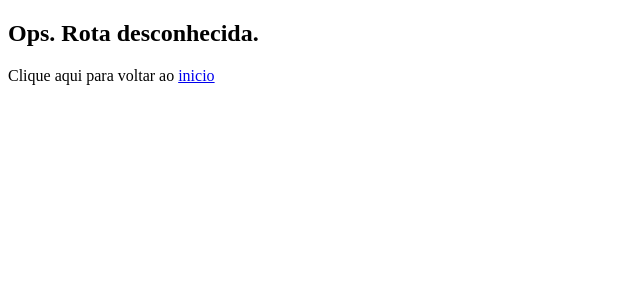
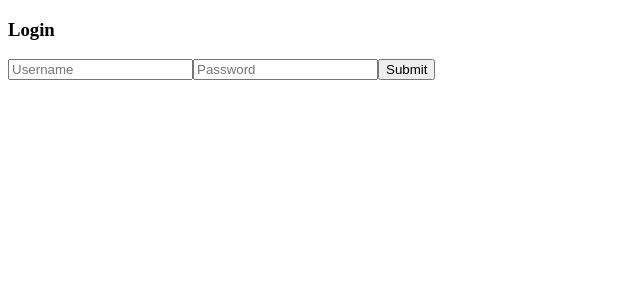
Before and after one commit to rafareisbr/mfes-bank-front, a React (Create React App) app: page /login in a window 1280 px wide. Shown: the top 300 px of the page, without its empty margins (0-640 px from the left). Built offline with nearby package versions, Linux system fonts and the light colour scheme.

Commit message:
Login form working

```diff
--- a/package.json
+++ b/package.json
@@ -7,11 +7,13 @@
     "@testing-library/react": "^13.2.0",
     "@testing-library/user-event": "^13.5.0",
     "axios": "^0.27.2",
+    "formik": "^2.2.9",
     "react": "^18.1.0",
     "react-dom": "^18.1.0",
     "react-router-dom": "^6.3.0",
     "react-scripts": "5.0.1",
-    "web-vitals": "^2.1.4"
+    "web-vitals": "^2.1.4",
+    "yup": "^0.32.11"
   },
   "scripts": {
     "start": "react-scripts start",
--- /dev/null
+++ b/src/contexts/AuthContext.jsx
@@ -0,0 +1,25 @@
+const { useState } = require("react");
+const { http } = require("../config/axios");
+
+const AuthContext = ({ children }) => {
+  const [token, setToken] = useState(null);
+
+  const handleLogin = async ({ username, password }) => {
+    const response = await http.post("/login/", { username, password });
+    setToken(response.data.token);
+  };
+
+  const handleLogout = () => {
+    setToken(null);
+  };
+
+  const value = {
+    token,
+    handleLogin,
+    handleLogout,
+  };
+
+  return <AuthContext.Provider value={value}>{children}</AuthContext.Provider>;
+};
+
+export default AuthContext;
--- a/src/index.jsx
+++ b/src/index.jsx
@@ -10,6 +10,8 @@ import BancoListagem from "./pages/Banco/Listagem";
 import BancoDetalhes from "./pages/Banco/Detalhes";
 import AgenciaDetalhes from "./pages/Agencia/Detalhes";
 import { NotFound } from "./pages/NotFound";
+import { Login } from "./pages/Login";
+import AuthContext from "./contexts/AuthContext";
 
 const root = ReactDOM.createRoot(document.getElementById("root"));
 root.render(
@@ -22,6 +24,7 @@ root.render(
           path="/bancos/:bancoId/agencias/:agenciaId"
           element={<AgenciaDetalhes />}
         />
+        <Route path="/login" element={<Login />} />
         <Route path="/" element={<Home />} />
         <Route path="*" element={<NotFound />} />
       </Routes>
--- a/src/pages/Home.jsx
+++ b/src/pages/Home.jsx
@@ -1,4 +1,6 @@
+import { useContext } from "react";
 import { Link } from "react-router-dom";
+import AuthContext from "../contexts/AuthContext";
 
 function Home() {
   return (
--- /dev/null
+++ b/src/pages/Login.jsx
@@ -0,0 +1,48 @@
+import * as yup from "yup";
+import { Field, Form, Formik } from "formik";
+
+import { http } from "../config/axios";
+
+const validationSchema = yup.object({
+  username: yup.string("Enter your username").required("Username is required"),
+  password: yup
+    .string("Enter your password")
+    .min(2, "Password should be of minimum 2 characters length")
+    .required("Password is required"),
+});
+
+export function Login() {
+  const makeLogin = async ({ username, password }) => {
+    const response = await http.post("/login/", { username, password });
+    localStorage.setItem({ token: response });
+  };
+
+  return (
+    <div>
+      <h3>Login</h3>
+      <Formik
+        initialValues={{
+          username: "",
+          password: "",
+        }}
+        validationSchema={validationSchema}
+        onSubmit={(values) => {
+          alert(JSON.stringify(values));
+          makeLogin(values);
+        }}
+      >
+        {({ errors, touched }) => (
+          <Form>
+            <Field name="username" placeholder="Username" type="text" />
+            {errors.email && touched.email ? <div>{errors.email}</div> : null}
+            <Field name="password" placeholder="Password" type="password" />
+            {errors.password && touched.password ? (
+              <div>{errors.password}</div>
+            ) : null}
+            <button type="submit">Submit</button>
+          </Form>
+        )}
+      </Formik>
+    </div>
+  );
+}
```
Also changed, not shown: 2 other files (tests, documents, lock files or other folders).
